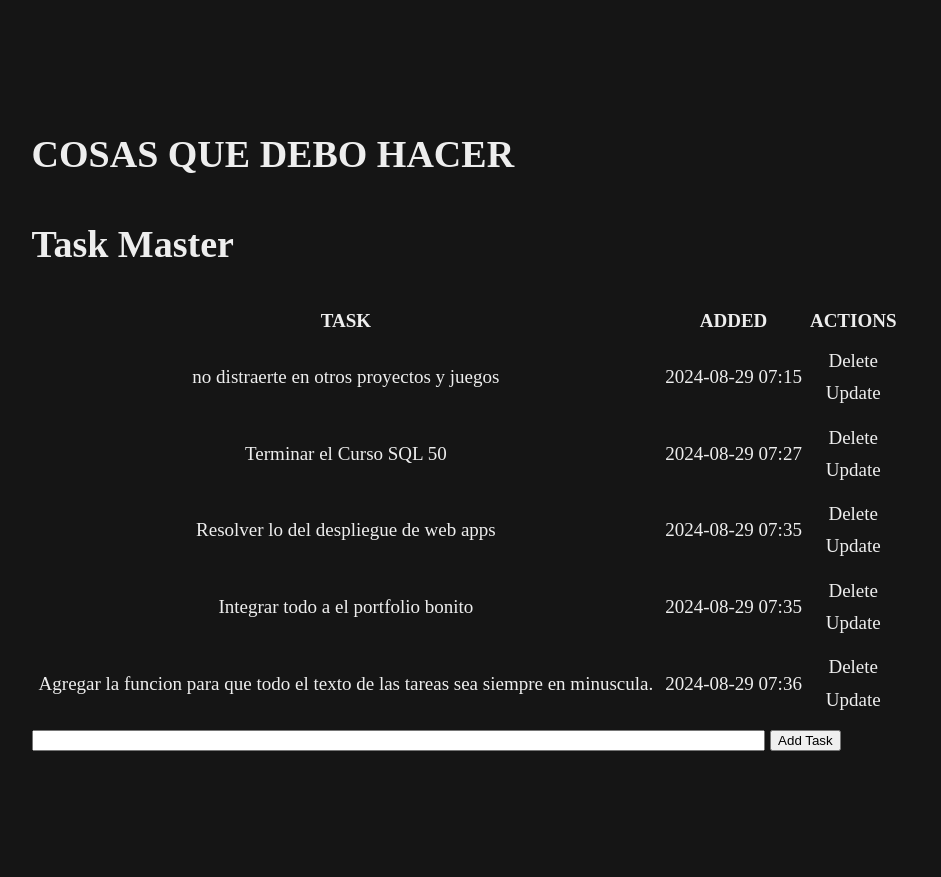
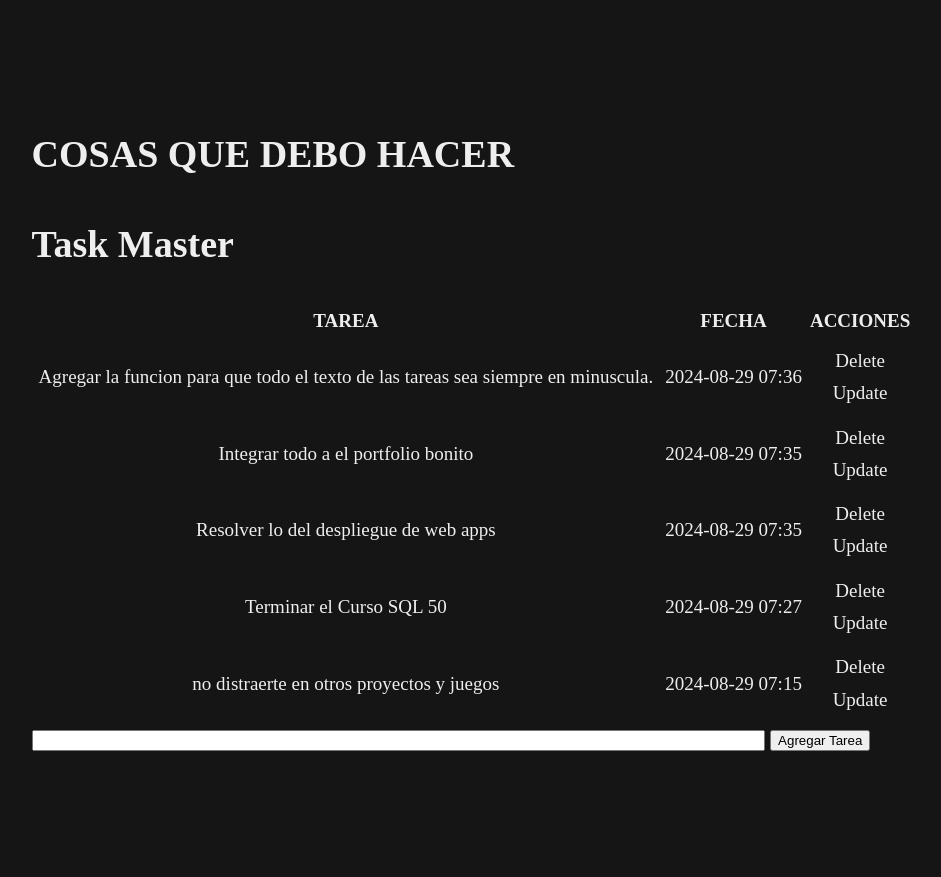
Before and after one commit to RaphaCarpio1532/todo, a Flask app: page / in a window 1280 px wide. Shown: the whole page, without its empty margins (90-1031 px from the left). Run offline with Flask 3, Linux system fonts and the light colour scheme; data comes from the database, SQL or seed files in the repository; both versions use the stored data as it was after the commit.

Commit message:
Turn all the task content in lowercase, fixed the issue with delete and update tasks, next step is solve the Heroku issue

```diff
--- a/app.py
+++ b/app.py
@@ -22,7 +22,7 @@ class Todo(db.Model):
 @app.route('/', methods=['POST', 'GET'])
 def index():
     if request.method == 'POST':
-        task_content = request.form['content']
+        task_content = request.form['content'].lower()
         new_task = Todo(content=task_content)
 
         try:
@@ -34,7 +34,7 @@ def index():
             return 'There was an issue adding your task'
 
     else:
-        tasks = Todo.query.order_by(Todo.date_created).all()
+        tasks = Todo.query.order_by(Todo.date_created.desc()).all()
         return render_template('index.html', tasks= tasks)
 
 @app.route('/delete/<int:id>')
@@ -56,7 +56,7 @@ def update(id):
     task = Todo.query.get_or_404(id)
 
     if request.method == 'POST':
-        task.content = request.form['content']
+        task.content = request.form['content'].lower()
 
         try:
             db.session.commit()
--- a/templates/index.html
+++ b/templates/index.html
@@ -11,9 +11,9 @@
 
     <table>
         <tr>
-            <th>TASK</th>
-            <th>ADDED</th>
-            <th>ACTIONS</th>
+            <th>TAREA</th>
+            <th>FECHA</th>
+            <th>ACCIONES</th>
 
         </tr>
         {% for task in tasks %}
@@ -32,7 +32,7 @@
 
     <form action="/" method="POST">
         <input type ="text" name="content" id="content">
-        <input type ="submit" value="Add Task">
+        <input type ="submit" value="Agregar Tarea">
     </form>
 
 </div>
--- a/templates/update.html
+++ b/templates/update.html
@@ -7,10 +7,8 @@
 
 {% block body %}
 <div class="content">
-    <h1 style="align-content: center;"> UPDATE TASK </h1>
-
-
-    <form action="/update/"{{task.id}} method="POST">
+<h1 style="align-content: center;"> UPDATE TASK </h1>
+    <form action="{{ url_for('update', id=task['id']) }}" method="POST">
         <input type ="text" name="content" id="content" value="{{task.content}}">
         <input type ="submit" value="Update">
     </form>
```
Also changed, not shown: instance/test.db.
